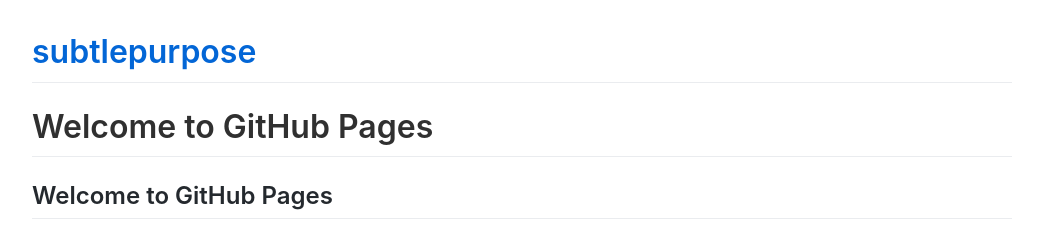
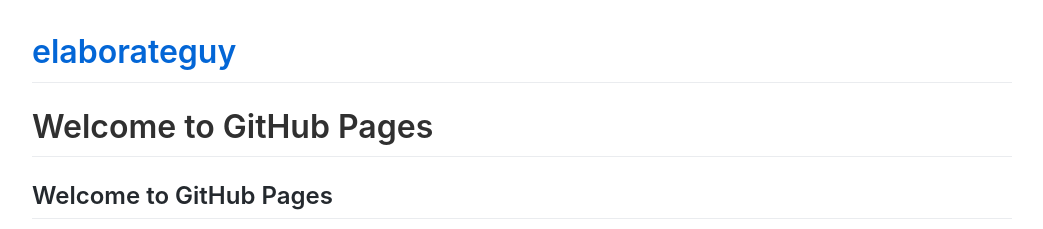
Before and after one commit to Porkbutts/finance.adriant.io, a Jekyll site: the page built from index.md, in a window 1280 px wide. Shown: the top 229 px of the page, without its empty margins (118-1161 px from the left). Built offline with Jekyll 4.4.1, drawn with Linux system fonts in a browser that asks for light colours; nearby versions of some CDN libraries; our own code applies the rules of GitHub Pages for plain Markdown files; the list of posts is cut into pages by our own code; comment, search, counter and statistics services are not loaded; some of the changed lines change nothing that is shown.

Commit message:
Update _config.yml

```diff
--- a/_config.yml
+++ b/_config.yml
@@ -1,17 +1,17 @@
 environment: production
 
 theme: jekyll-theme-primer
-url: "https://subtlepurpose.com"
+url: "https://elaborateguy.com"
 
 author:
   name: Adrian Teng-Amnuay
   email: pumpadrian@gmail.com
 
-title: subtlepurpose
-description: A software development blog for cloud and DevOps.
+title: elaborateguy
+description: A finance blog.
 
-google_analytics: UA-117405938-2
-google_adsense: ca-pub-3521905629903035
+google_analytics: UA-117405938-3
+# google_adsense: ca-pub-3521905629903035
 
 plugins:
 - jekyll-sitemap
```
